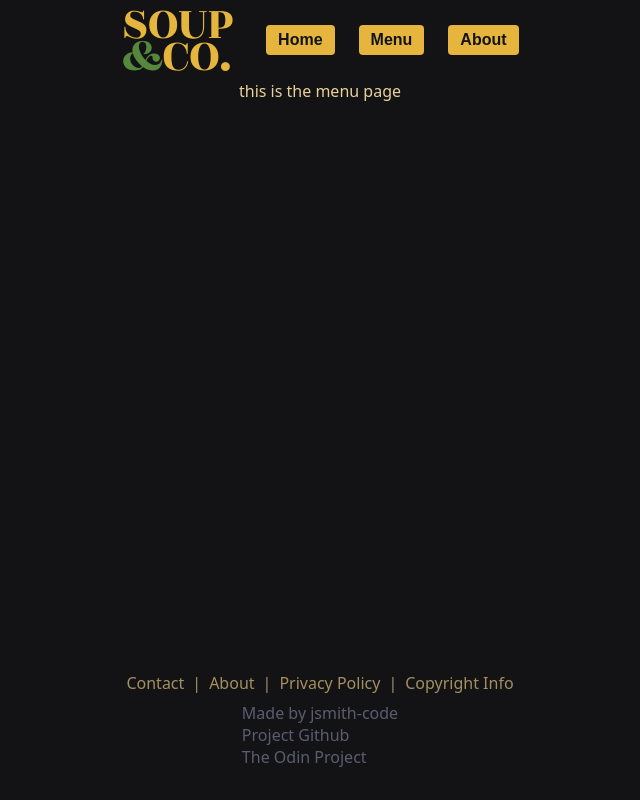
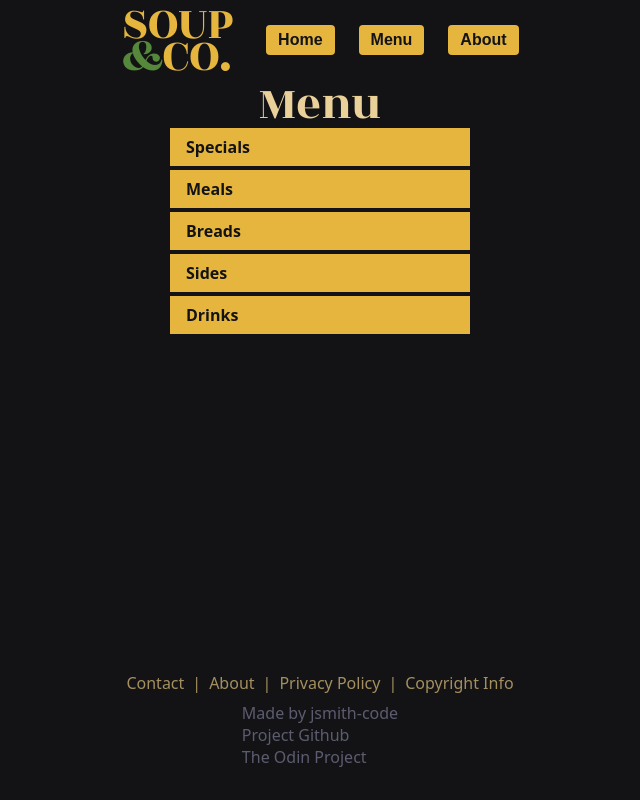
Before and after one commit to jacobsmithdev/restaurant-page-top, a website built with webpack: page src/index.html in a window 1280 px wide. Both pictures are taken after a click on the button "Menu". Shown: the whole page, without its empty margins (320-960 px from the left). Built offline with nearby package versions, Linux system fonts and the light colour scheme.

Commit message:
feat: Add content for menu page

```diff
--- a/src/modules/menuPage.js
+++ b/src/modules/menuPage.js
@@ -1,6 +1,29 @@
-const menuPage = document.createElement('div');
 
-menuPage.textContent = 'this is the menu page';
-menuPage.classList.add('menu');
+const menuOptions = ["Specials", "Meals", "Breads", "Sides", "Drinks"];
+
+function createMenuElement() {
+    const menu = document.createElement('div');
+    const header = document.createElement('h1');
+    const foodList = document.createElement('ul')
+
+    menu.classList.add('menu');
+    header.classList.add('menu__header');
+    foodList.classList.add('menu-list');
+
+    header.textContent = 'Menu';
+
+    menuOptions.forEach(option => {
+        const item = document.createElement('li')
+        item.classList.add('menu-list__item');
+        item.textContent = option;
+        foodList.append(item);
+    })
+
+    menu.append(header, foodList);
+
+    return menu;
+}
+
+const menuPage = createMenuElement();
 
 export default menuPage;
--- a/src/styles.css
+++ b/src/styles.css
@@ -70,6 +70,9 @@ ol, ul {
     --menu-card-bg: var(--gold);
     --menu-card-bg-green: var(--green);
     --menu-card-bg-red: var(--red);
+
+    --menu-list-bg: var(--gold);
+    --menu-list-text: var(--dark-navy);
 }
 
 body {
@@ -238,3 +241,24 @@ body {
   padding: 8px 32px;
   place-self: start;
 }
+
+.menu__header {
+    font-family: 'rozha_oneregular';
+    font-weight: normal;
+    font-size: 3rem;
+    justify-self: center;
+}
+
+.menu-list {
+    display: flex;
+    flex-direction: column;
+    gap: 4px;
+}
+
+.menu-list__item {
+    min-width: 300px;
+    background-color: var(--menu-list-bg);
+    color: var(--menu-list-text);
+    font-weight: bold;
+    padding: 8px 16px;
+}
```
